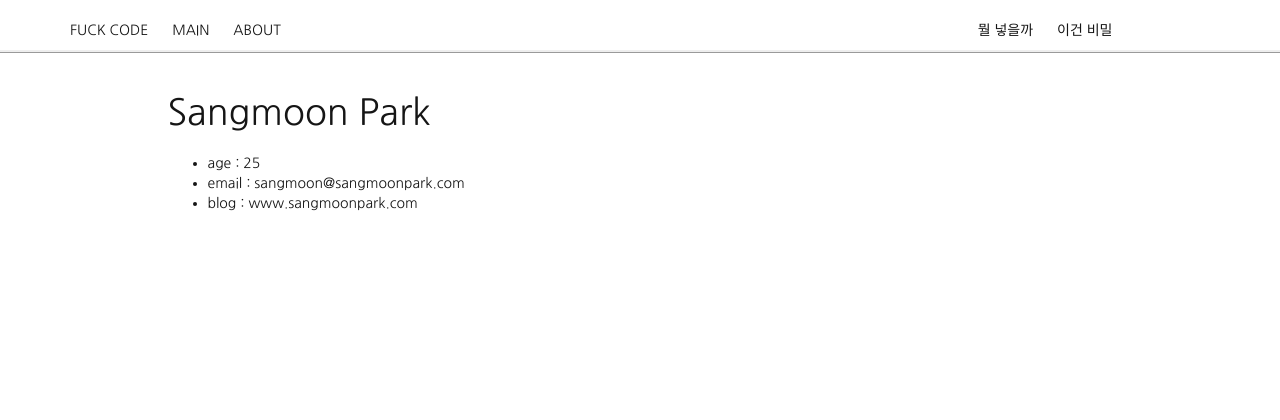
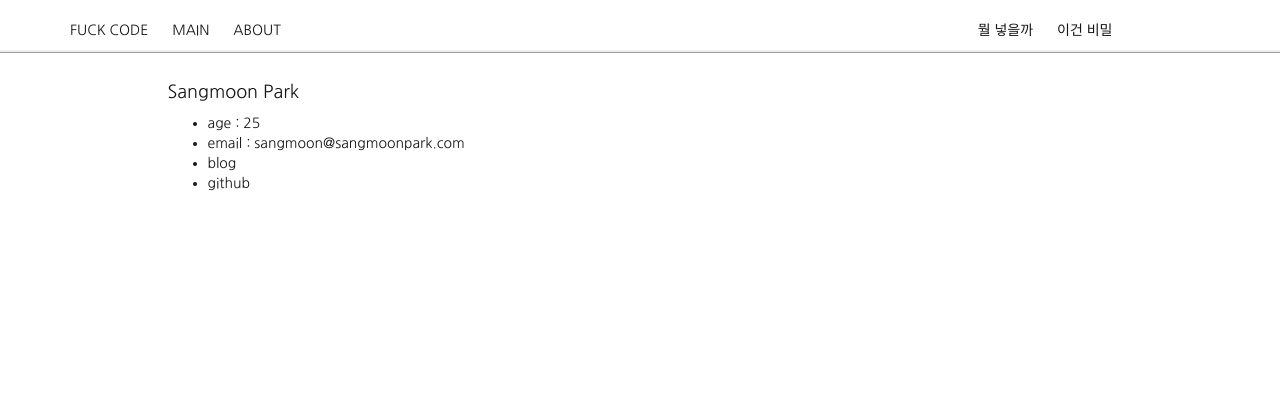
Before and after one commit to sangmoon/blog_project, a Django app: page /about/ in a window 1280 px wide. Shown: the top 420 px of the page. Run offline with Django 3.2, Linux system fonts and the light colour scheme; some libraries are stand-ins or nearby versions.

Commit message:
프로필 바꿈

```diff
--- a/apps/templates/about.html
+++ b/apps/templates/about.html
@@ -3,13 +3,12 @@
 
     {% block content %}
         <article>
-            <header>
-                <h1> Sangmoon Park </h1>
-            </header>
+            <h4> Sangmoon Park </h4>
             <ul>
-                <li>age : 25</li>
+                <li>age   : 25</li>
                 <li>email : sangmoon@sangmoonpark.com</li>
-                <li>blog  : www.sangmoonpark.com</li>
+                <li><a href="www.sangmoonpark.com">blog</a></li>
+                <li><a href="https://github.com/sangmoon">github</a></li>
             </ul>
         </article>
     {% endblock %}
```
